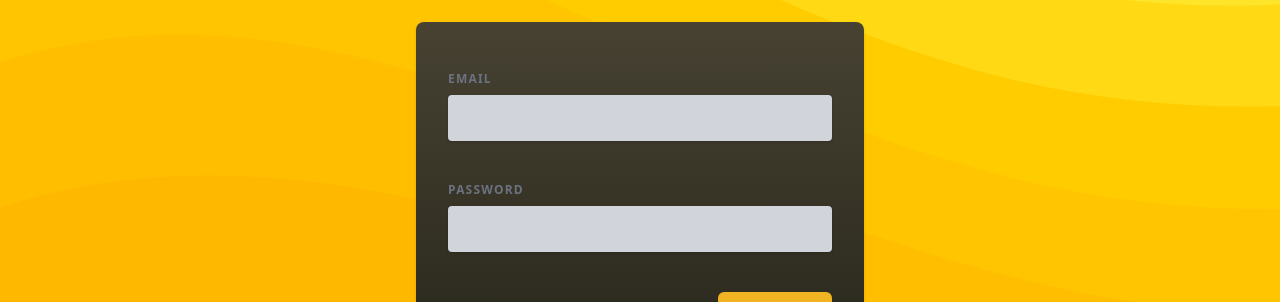
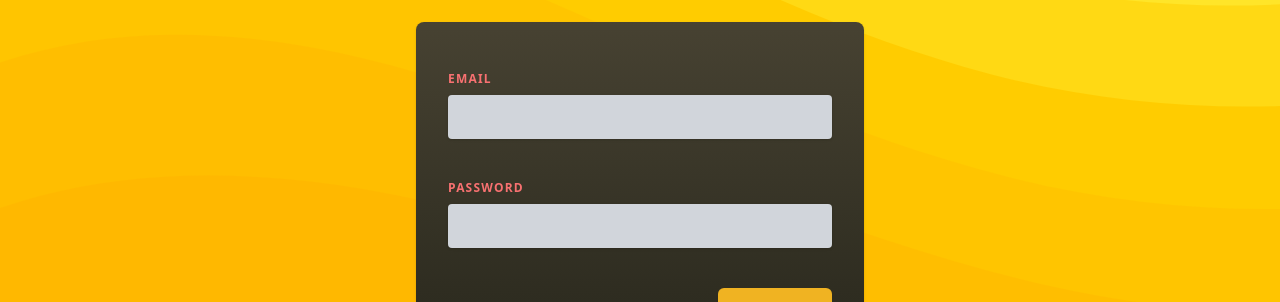
Before and after one commit to jeerawut97/react-103, a React (Vite) app: page / in a window 1280 px wide. Shown: the part 367-669 px from the top of the page. Built offline with nearby package versions, Linux system fonts and the light colour scheme.

Commit message:
Dynamic & Conditional Sytling with Sytled Components

```diff
--- a/src/components/AuthInputs.jsx
+++ b/src/components/AuthInputs.jsx
@@ -15,16 +15,16 @@ const Label = styled.label`
   font-weight: 700;
   letter-spacing: 0.1em;
   text-transform: uppercase;
-  color: #6b7280;
+  color: ${($invalid) => $invalid? '#f87171': '#6b7280'};
 `
 
 const Input = styled.input`
   width: 100%;
   padding: 0.75rem 1rem;
   line-height: 1.5;
-  background-color: #d1d5db;
-  color: #374151;
-  border: 1px solid transparent;
+  background-color: ${({$invalid}) => $invalid? '#fed2d2': '#d1d5db'};
+  color: ${({$invalid}) => $invalid? '#ef4444': '#374151'};
+  border: ${({$invalid}) => ($invalid? 'ef4444': 'transparent')};
   border-radius: 0.25rem;
   box-shadow: 0 1px 3px 0 rgba(0, 0, 0, 0.1), 0 1px 2px 0 rgba(0, 0, 0, 0.06);
 `
@@ -53,18 +53,18 @@ export default function AuthInputs() {
     <div id="auth-inputs">
       <ControlContainer>
         <p className='paragraph'>
-          <Label className={`label ${emailNotValid? 'invalid': ''}`}>Email</Label>
+          <Label $invalid={emailNotValid}>Email</Label>
           <Input
+            $invalid={emailNotValid}
             type="email"
-            className={`label ${emailNotValid? 'invalid': undefined}`}
             onChange={(event) => handleInputChange('email', event.target.value)}
           />
         </p>
         <p>
-        <Label className={`label ${emailNotValid? 'invalid': ''}`}>Password</Label>
+        <Label $invalid={passwordNotValid}>Password</Label>
           <Input
+            $invalid={passwordNotValid}
             type="password"
-            className={passwordNotValid? 'invalid': undefined}
             onChange={(event) =>
               handleInputChange('password', event.target.value)
             }
```
